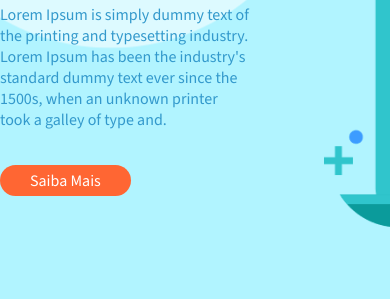
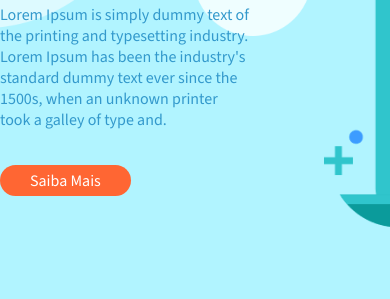
Before and after one commit to AntonioCarlosIekerFilho/Nova-pasta, a plain HTML site: page assets/index.html in a window 390 px wide. Shown: the part 451-750 px from the top of the page. Drawn offline with nearby package versions, Linux system fonts and the light colour scheme.

Commit message:
Criado o responsivo.css parametrizado até 1100px

```diff
--- /dev/null
+++ b/assets/css/responsive.css
@@ -0,0 +1,37 @@
+@media (max-width:1900px){
+    body{
+        background-size: 880px;
+    }
+}
+@media (max-width:1700px){
+    body{
+        background-size: 800px;
+    }
+}
+@media (max-width:1550px){
+    body{
+        background-size: 750px;
+    }
+}
+@media (max-width:1440px){
+    body{
+        background-size: 700px;
+    }
+}
+@media (max-width:1330px){
+    body{
+        background-size: 650px;
+    }
+}
+@media (max-width:1220px){
+    body{
+        background-size: 600px;
+    }
+}
+@media (max-width:1100px){
+    body{
+        /* back ground positio x em forma negativa manda o background para trás*/
+        background-position-x: -100px !important; /*esse comando important informa que essa configuração
+        é mais importante que a que está sendo herdada do style.css*/
+    }
+}
--- a/assets/css/style.css
+++ b/assets/css/style.css
@@ -5,6 +5,7 @@
 @import url(./buttons.css);
 @import url(main.css);
 @import url(footer.css);
+@import url(responsive.css);
 
 /*CÓDIGO PARA RESETAR O CSS*/
 *{
```
